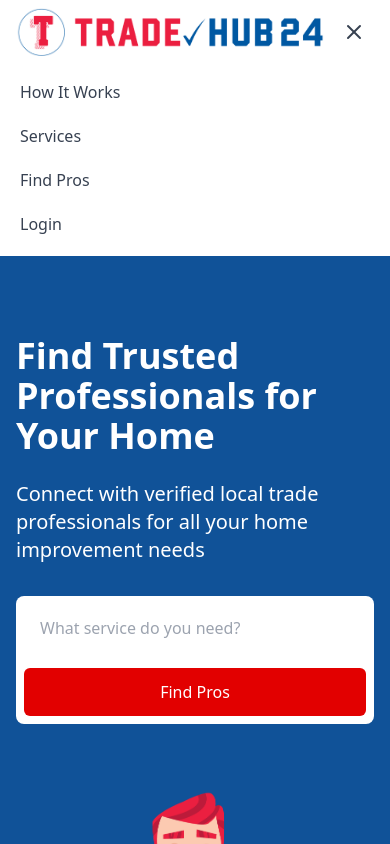
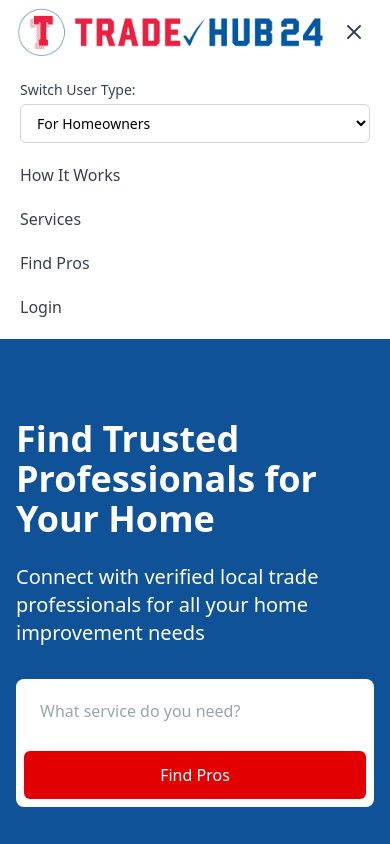
Before and after one commit to Airbone25/tradehub24, a React (Vite) app: page / in a window 390 px wide. Both pictures are taken after a click on the button 354 px from the left and 32 px from the top of the page. Shown: the top 844 px of the page. Built offline with nearby package versions, Linux system fonts and the light colour scheme.

Commit message:
added toggle option for mobile website

```diff
--- a/src/components/Navigation.tsx
+++ b/src/components/Navigation.tsx
@@ -1,31 +1,18 @@
-// src/components/Navigation.tsx
-import React, { useContext, useState } from 'react';
+import React, { useState } from 'react';
 import { Menu, X, User } from 'lucide-react';
-import { Link, useNavigate } from 'react-router-dom';
+import { Link } from 'react-router-dom';
 import logoImage from '../assets/logo-image.png';
 import logoName from '../assets/logo-name.png';
-import { UserTypeContext, UserType } from '../context/UserTypeContext';
 
 export function Navigation() {
   const [isOpen, setIsOpen] = useState(false);
-  const { userType, setUserType } = useContext(UserTypeContext)!;
-  const navigate = useNavigate();
-
-  const handleUserTypeChange = (e: React.ChangeEvent<HTMLSelectElement>) => {
-    const selectedType = e.target.value as UserType;
-    setUserType(selectedType);
-    // Navigate based on selected type
-    if (selectedType === 'professional') {
-      navigate('/'); // root route will now render ProfessionalHome
-    } else {
-      navigate('/'); // root route will render HomePage for homeowners
-    }
-  };
+  const [userType, setUserType] = useState<'homeowner' | 'professional'>('homeowner');
 
   return (
     <nav className="bg-white shadow-lg">
       <div className="max-w-7xl mx-auto px-4 sm:px-6 lg:px-8">
         <div className="flex justify-between h-16">
+          {/* Logo Section */}
           <div className="flex items-center">
             <Link to="/" className="flex-shrink-0 flex items-center space-x-2">
               <img src={logoImage} alt="Logo Icon" className="h-12 w-auto" />
@@ -33,6 +20,7 @@ export function Navigation() {
             </Link>
           </div>
 
+          {/* Desktop Navigation */}
           <div className="hidden md:flex items-center space-x-8">
             {userType === 'homeowner' ? (
               <>
@@ -47,16 +35,20 @@ export function Navigation() {
                 <Link to="/professional/professional-support" className="text-gray-700 hover:text-[#105298]">Support</Link>
               </>
             )}
+
+            {/* User Type Toggle */}
             <div className="relative">
               <select
                 value={userType}
-                onChange={handleUserTypeChange}
+                onChange={(e) => setUserType(e.target.value as 'homeowner' | 'professional')}
                 className="appearance-none bg-white border border-gray-300 rounded-md py-2 pl-3 pr-8 text-sm focus:outline-none focus:ring-2 focus:ring-[#105298]"
               >
                 <option value="homeowner">For Homeowners</option>
                 <option value="professional">For Professionals</option>
               </select>
             </div>
+
+            {/* Login Button */}
             <Link
               to="/login"
               className="inline-flex items-center px-4 py-2 border border-transparent text-sm font-medium rounded-md text-white bg-[#e20000] hover:bg-[#cc0000]"
@@ -66,6 +58,7 @@ export function Navigation() {
             </Link>
           </div>
 
+          {/* Mobile Menu Button */}
           <div className="md:hidden flex items-center">
             <button
               onClick={() => setIsOpen(!isOpen)}
@@ -77,10 +70,24 @@ export function Navigation() {
         </div>
       </div>
 
-      {/* Mobile menu */}
+      {/* Mobile Menu */}
       {isOpen && (
         <div className="md:hidden">
           <div className="px-2 pt-2 pb-3 space-y-1 sm:px-3">
+            {/* User Type Toggle (Mobile) */}
+            <div className="px-3 py-2">
+              <label className="block text-gray-700 text-sm font-medium mb-1">Switch User Type:</label>
+              <select
+                value={userType}
+                onChange={(e) => setUserType(e.target.value as 'homeowner' | 'professional')}
+                className="w-full bg-white border border-gray-300 rounded-md py-2 pl-3 pr-8 text-sm focus:outline-none focus:ring-2 focus:ring-[#105298]"
+              >
+                <option value="homeowner">For Homeowners</option>
+                <option value="professional">For Professionals</option>
+              </select>
+            </div>
+
+            {/* Mobile Navigation Links */}
             {userType === 'homeowner' ? (
               <>
                 <Link to="/how-it-works" className="block px-3 py-2 text-gray-700">How It Works</Link>
@@ -94,6 +101,7 @@ export function Navigation() {
                 <Link to="/professional/professional-support" className="block px-3 py-2 text-gray-700">Support</Link>
               </>
             )}
+
             <Link to="/login" className="block px-3 py-2 text-gray-700">Login</Link>
           </div>
         </div>
```
